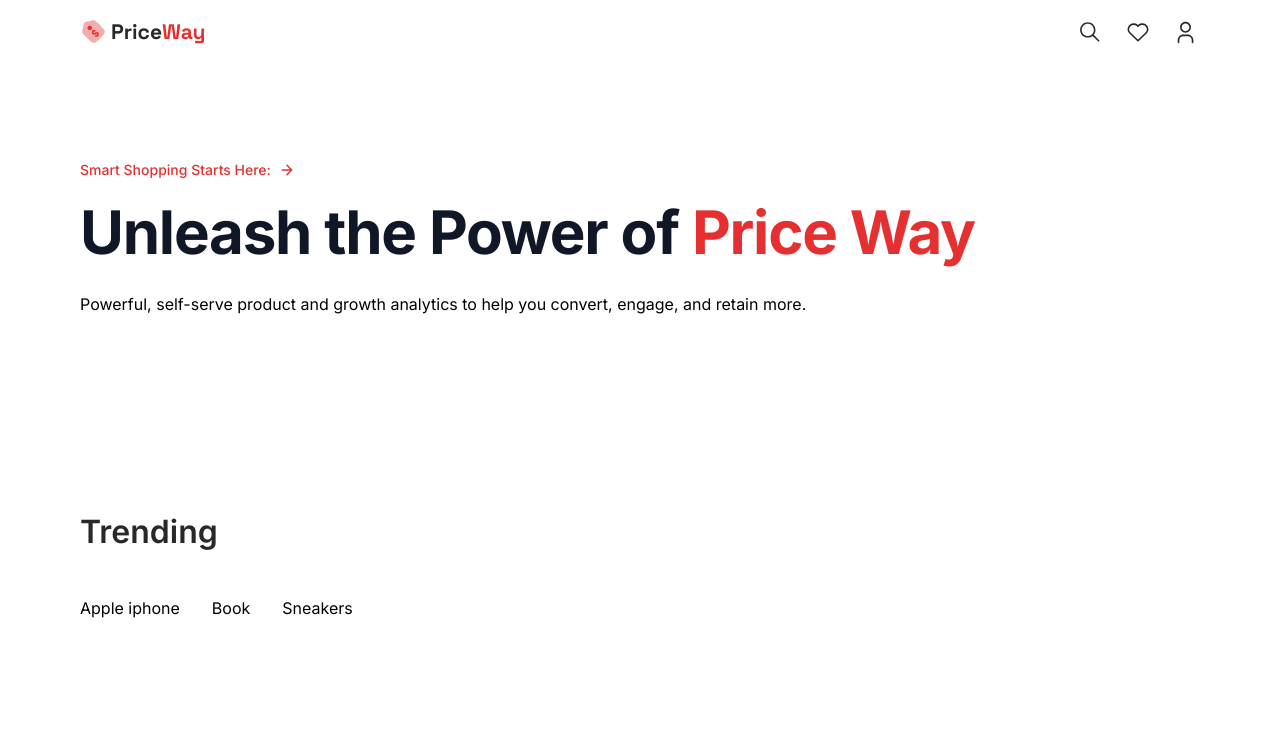
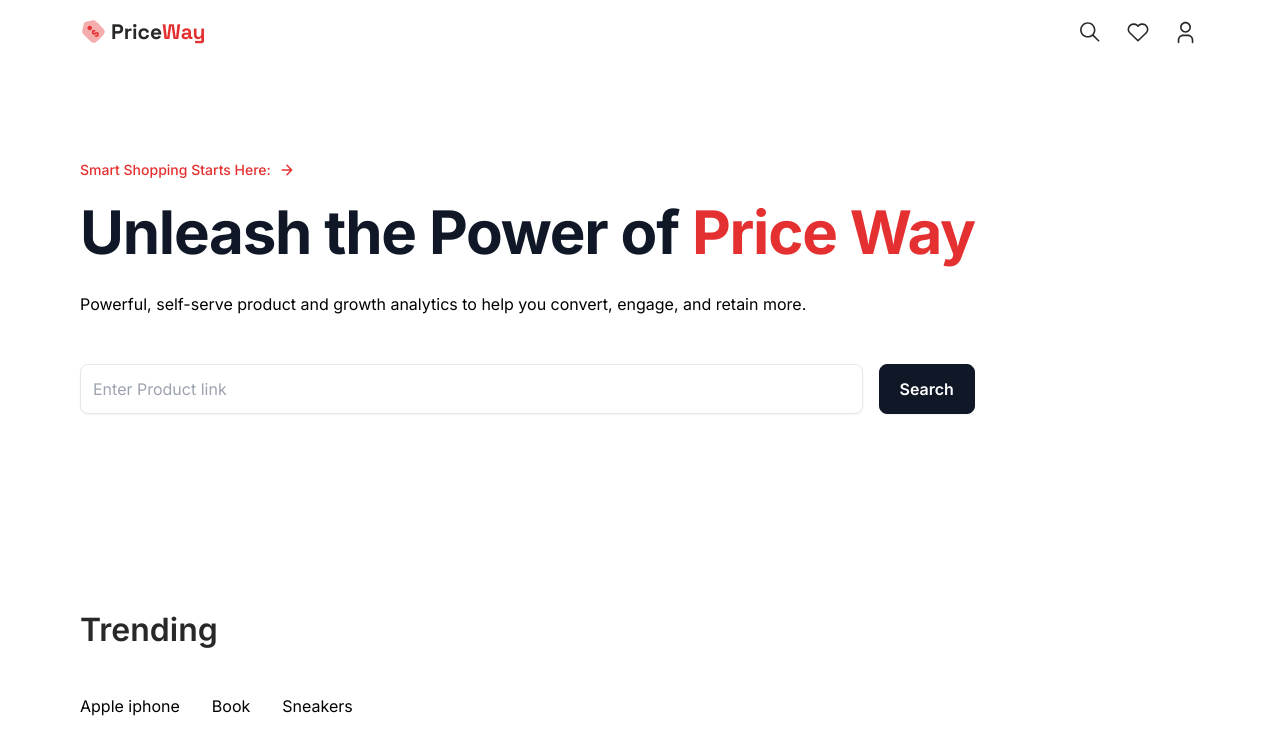
Before and after one commit to Rio-awsm/Price-Way, a Next.js app: page / in a window 1280 px wide. Shown: the top 754 px of the page. Built offline with nearby package versions, Linux system fonts and the light colour scheme.

Commit message:
saerchbar created

```diff
--- a/app/page.tsx
+++ b/app/page.tsx
@@ -1,3 +1,4 @@
+import Searchbar from "@/components/Searchbar";
 import Image from "next/image";
 import React from "react";
 
@@ -28,7 +29,7 @@ const Home = () => {
               convert, engage, and retain more.
             </p>
 
-            {/* searchbar */}
+            <Searchbar />
           </div>
           {/* Hero carousal */}
         </div>
--- /dev/null
+++ b/components/Searchbar.tsx
@@ -0,0 +1,19 @@
+"use client";
+
+import React from "react";
+
+const Searchbar = () => {
+  const handleSubmit = () => {};
+  return (
+    <form className="flex flex-wrap gap-4 mt-12" onSubmit={handleSubmit}>
+      <input
+        type="text"
+        placeholder="Enter Product link"
+        className="searchbar-input"
+      />
+      <button type="submit" className="searchbar-btn">Search</button>
+    </form>
+  );
+};
+
+export default Searchbar;
```
